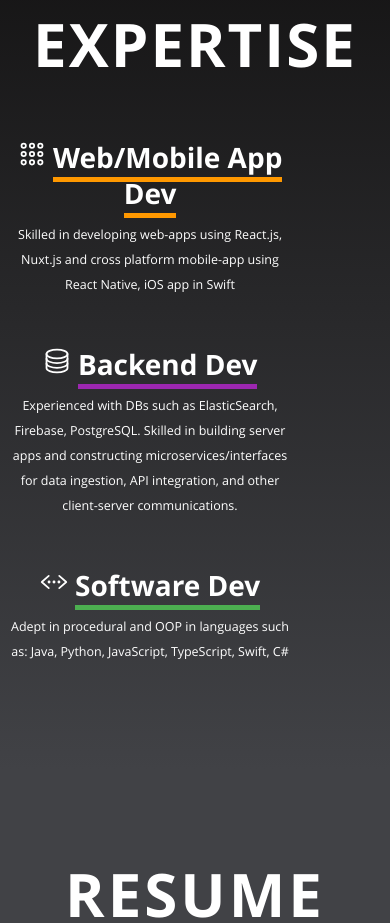
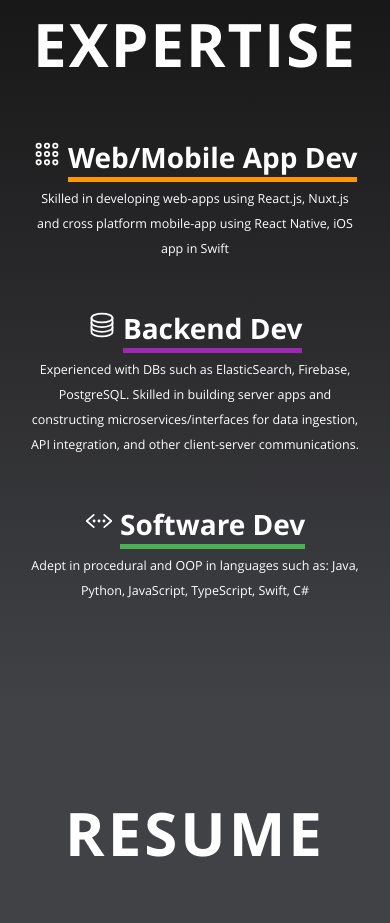
Before and after one commit to danie1r/danielshryu, a React (Create React App) app: page / in a window 390 px wide. Shown: the part 1100-2023 px from the top of the page. Built offline with nearby package versions, Linux system fonts and the light colour scheme.

Commit message:
update media query mobile 3

```diff
--- a/public/css/media-queries.css
+++ b/public/css/media-queries.css
@@ -221,11 +221,9 @@
    header .scrolldown { display: none; }
 
    #skills .container{
-      display: block;
+      display: grid;
       border: none !important;
-      align-items: center !important;
-      margin-left: 10%;
-      margin-right: auto;
+      place-items: center;
    }
 
    #skills .box {
@@ -386,11 +384,11 @@
    header .social { font-size: 20px;}
    header .social li { margin: 0 6px; }
    #skills .container{
-      margin-left: 0% !important;
       font-size: smaller;
+      margin-left: auto;
    }
    #skills .box {
-      width: 300px !important;
+      width: 350px !important;
    }
 
    /* footer
```
